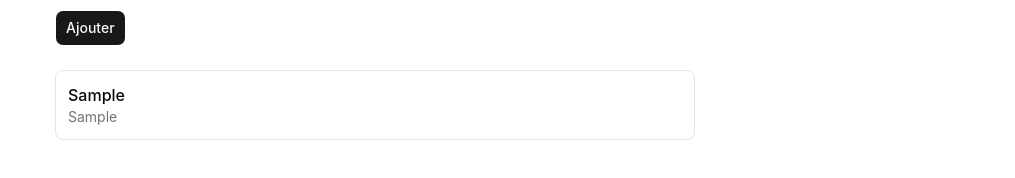
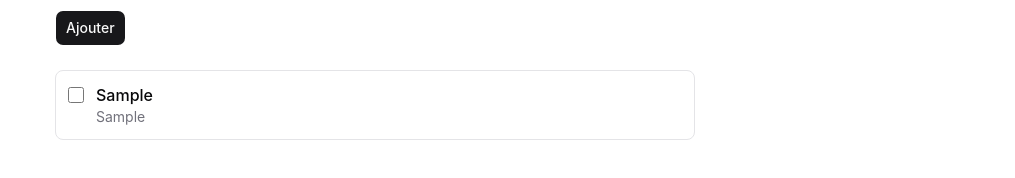
Before and after one commit to Benoit-Vasseur/todo-pomodoro, a Vue app: page / in a window 1280 px wide. Both pictures are taken after typing "Sample", "Sample" into the empty fields and a click on the button "Ajouter". Shown: the part 294-472 px from the top of the page, without its empty margins (265-1280 px from the left). Built offline with nearby package versions, Linux system fonts and the light colour scheme; the HTML template or start-up script is replaced by a standard one.

Commit message:
feat(backlog): marquer une tâche comme terminée
Case à cocher par tâche ( contrôlée par task.done) avec aria-label
incluant le titre. Le titre est barré quand la tâche est terminée.

Couvre « Marquer une tâche comme terminée » (issue #2).

```diff
--- a/src/views/BacklogView.vue
+++ b/src/views/BacklogView.vue
@@ -2,8 +2,9 @@
 import { onMounted, ref } from 'vue'
 import { Button } from '@/components/ui/button'
 import { useTasks } from '@/composables/useTasks'
+import type { Task } from '@/db'
 
-const { tasks, loading, loadTasks, addTask } = useTasks()
+const { tasks, loading, loadTasks, addTask, toggleTask } = useTasks()
 
 const title = ref('')
 const description = ref('')
@@ -14,6 +15,11 @@ async function onSubmit() {
   await addTask(trimmed, description.value.trim() || undefined)
   title.value = ''
   description.value = ''
+}
+
+async function toggle(task: Task) {
+  if (task.id === undefined) return
+  await toggleTask(task.id)
 }
 
 onMounted(loadTasks)
@@ -57,12 +63,26 @@ onMounted(loadTasks)
       <li
         v-for="task in tasks"
         :key="task.id"
-        class="rounded-md border border-border bg-card p-3"
+        class="flex items-start gap-3 rounded-md border border-border bg-card p-3"
       >
-        <p class="font-medium">{{ task.title }}</p>
-        <p v-if="task.description" class="text-sm text-muted-foreground">
-          {{ task.description }}
-        </p>
+        <input
+          type="checkbox"
+          class="mt-1 size-4"
+          :checked="task.done"
+          :aria-label="`${task.done ? 'Réactiver' : 'Terminer'} « ${task.title} »`"
+          @change="toggle(task)"
+        />
+        <div class="flex-1">
+          <p
+            class="font-medium"
+            :class="{ 'text-muted-foreground line-through': task.done }"
+          >
+            {{ task.title }}
+          </p>
+          <p v-if="task.description" class="text-sm text-muted-foreground">
+            {{ task.description }}
+          </p>
+        </div>
       </li>
     </ul>
   </main>
```
